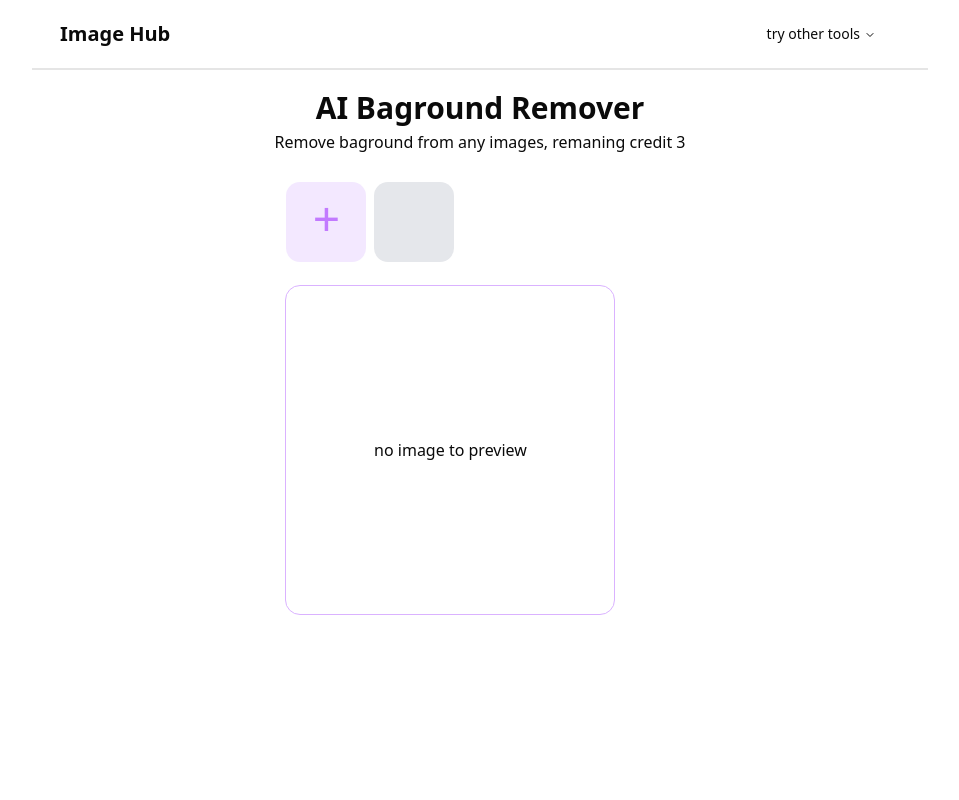
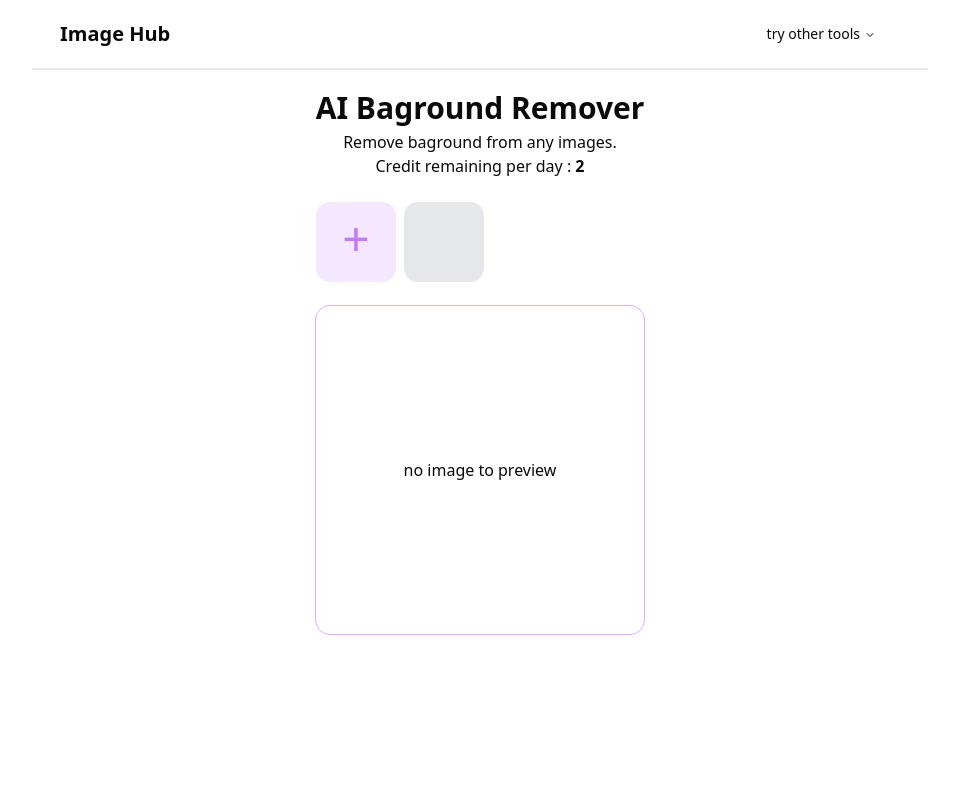
Before and after one commit to tech-Rajiv/AI.remove.bg, a React (Vite) app: page /#/ in a window 1280 px wide. Shown: the top 800 px of the page, without its empty margins (160-1119 px from the left). Built offline with nearby package versions, Linux system fonts and the light colour scheme.

Commit message:
limited api usage

```diff
--- a/src/screens/CompressImage.jsx
+++ b/src/screens/CompressImage.jsx
@@ -81,7 +81,7 @@ function CompressImage() {
         <input
           type="range"
           min={20}
-          max={900}
+          max={400}
           value={range}
           onChange={(e) => setRange(e.target.value)}
           className="w-60 h-2 bg-purple-300 rounded-lg appearance-none cursor-pointer
--- a/src/screens/Home.jsx
+++ b/src/screens/Home.jsx
@@ -2,7 +2,7 @@ import { enhancedcallAPI } from "@/apiCalls/enhancedAPIcall";
 import ImageBgRemover from "@/components/ImageBgRemover";
 import ImageEnhancer from "@/components/ImageBgRemover";
 import ImageUploder from "@/components/ImageUploder";
-import React, { useState } from "react";
+import React, { useEffect, useState } from "react";
 
 function Home() {
   const [isLoading, setIsLoading] = useState(false);
@@ -12,6 +12,11 @@ function Home() {
   const [error, setError] = useState(null);
 
   const ImageUploadHandler = async (file) => {
+    const canFreeUseToday = checkFreeUseToday();
+    if (!canFreeUseToday) {
+      setError("used all your credits ! please try again tommorrow");
+      return;
+    }
     const image = URL.createObjectURL(file);
     setImageUploded(image);
     setTimeout(() => {
@@ -29,11 +34,31 @@ function Home() {
     }
   };
 
-  const compressImg = async (image) => {
-    console.log("compressing");
-    await new Promise((resolve) => setTimeout(resolve, 2000));
-    console.log("compresed");
-    return image;
+  const [limitRemaning, setLimitRemaining] = useState(2);
+
+  const checkFreeUseToday = () => {
+    const today = new Date().toISOString().split("T")[0];
+    const data = JSON.parse(localStorage.getItem("bg_remove_usage")) || {};
+
+    if (data.date !== today) {
+      localStorage.setItem(
+        "bg_remove_usage",
+        JSON.stringify({ date: today, count: 2 })
+      );
+      setLimitRemaining(limitRemaning - 1);
+      return true;
+    }
+
+    if (data.count == 0) {
+      alert("u used all credits please try again tommorow");
+      setLimitRemaining(0);
+      return false;
+    } else {
+      data.count--;
+      setLimitRemaining(limitRemaning - 1);
+      localStorage.setItem("bg_remove_usage", JSON.stringify(data));
+      return true;
+    }
   };
 
   const clearImage = () => {
@@ -42,16 +67,26 @@ function Home() {
     setDoneRemoving("");
   };
 
+  useEffect(() => {
+    const data = JSON.parse(localStorage.getItem("bg_remove_usage")) || {};
+    //console.log("data",data)
+    const count = typeof data.count === "number" ? data.count : 2;
+    setLimitRemaining(count);
+    //console.log(typeof data.count === "number")
+  }, []);
+
   return (
-    <div className="mt-5 ">
+    <div className="mt-5">
       <div className="px-2">
         <h1 className="text-center font-bold text-3xl">AI Baground Remover</h1>
-        <p className="text-center mt-1">
-          Remove baground from any images, remaning credit 3
+        <p className="text-center mt-1">Remove baground from any images.</p>
+        <p className="text-center">
+          Credit remaining per day :{" "}
+          <span className="font-semibold">{limitRemaning}</span>
         </p>
       </div>
 
-      <div className="mt-2 ">
+      <div className="mt-1">
         <ImageUploder
           clearImage={clearImage}
           setIsLoading={setIsLoading}
```
